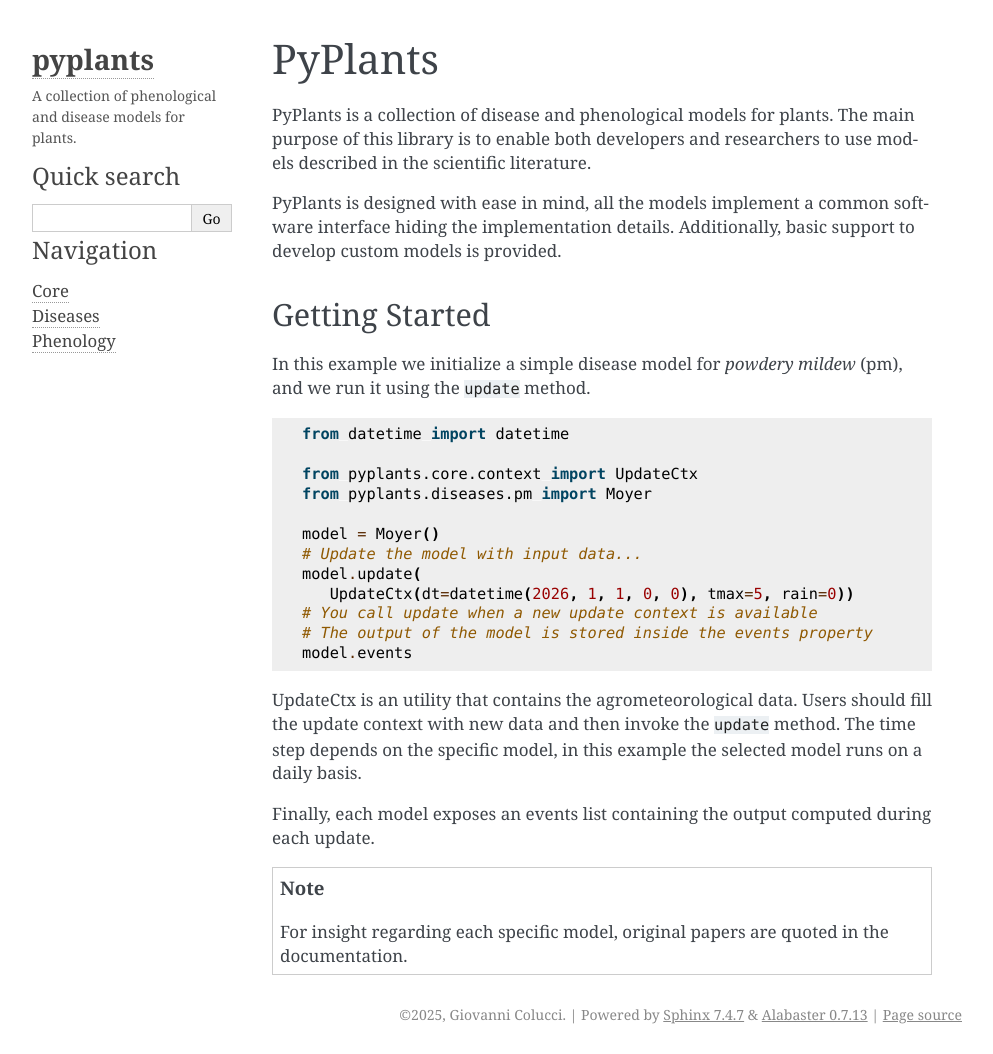
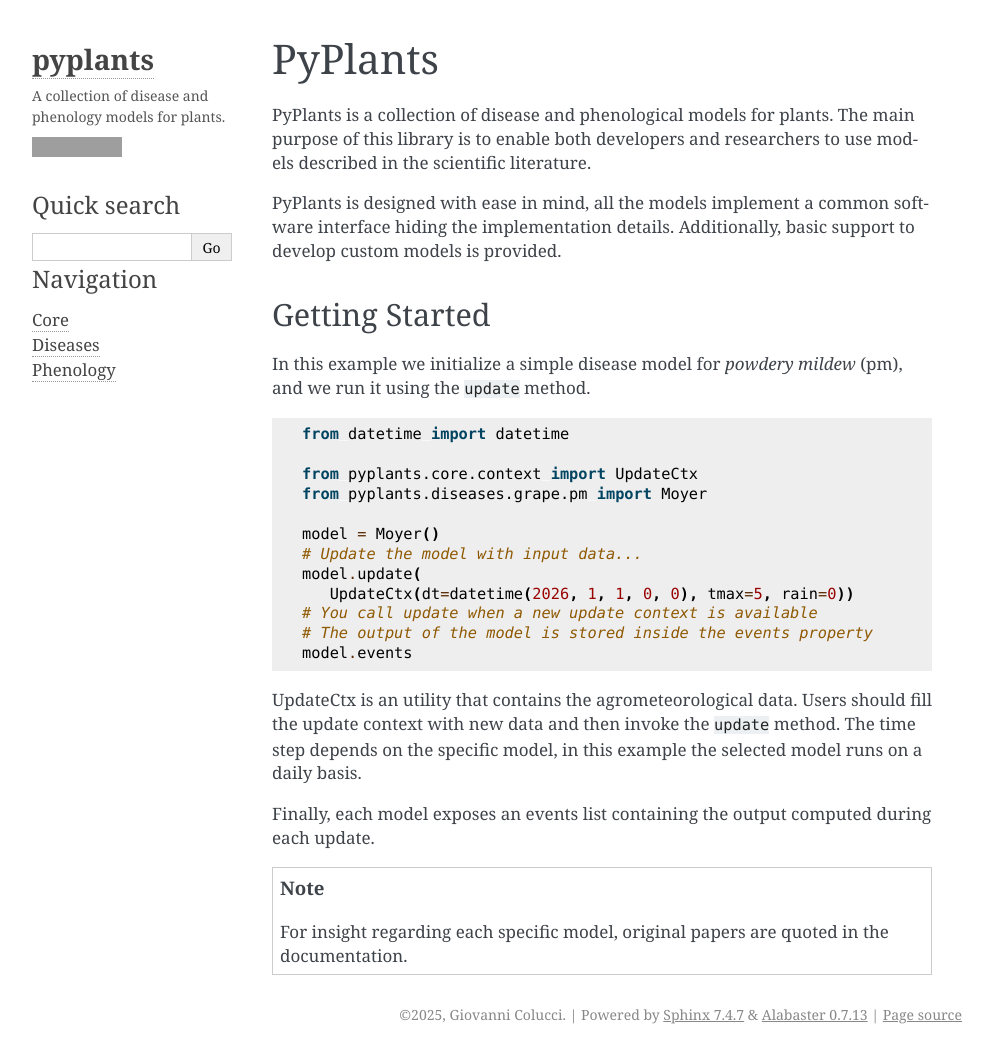
Before and after one commit to iXemLabs/pyplants, a Sphinx documentation site: the page built from doc/index.rst, in a window 1280 px wide and 1054 px high. Shown: the whole window, without its empty margins (148-1141 px from the left). Built offline with Sphinx 7.4.7, drawn with Linux system fonts in a browser that asks for light colours; grey boxes are pictures that could not be loaded.

Commit message:
doc: small documentation changes and fixed usage example in getting started

```diff
--- a/doc/conf.py
+++ b/doc/conf.py
@@ -32,5 +32,9 @@
     ]
 }
 html_theme_options = {
-    "description": " A collection of phenological and disease models for plants."
+    "description": " A collection of disease and phenology models for plants.",
+    "fixed_sidebar": True,
+    "github_user": "iXemLabs",
+    "github_repo": "pyplants",
+    "github_button": True
 }
--- a/doc/index.rst
+++ b/doc/index.rst
@@ -20,7 +20,7 @@
    from datetime import datetime
 
    from pyplants.core.context import UpdateCtx
-   from pyplants.diseases.pm import Moyer
+   from pyplants.diseases.grape.pm import Moyer
 
    model = Moyer()
    # Update the model with input data...
```
Also changed, not shown: README.md (+8 -16 lines).
